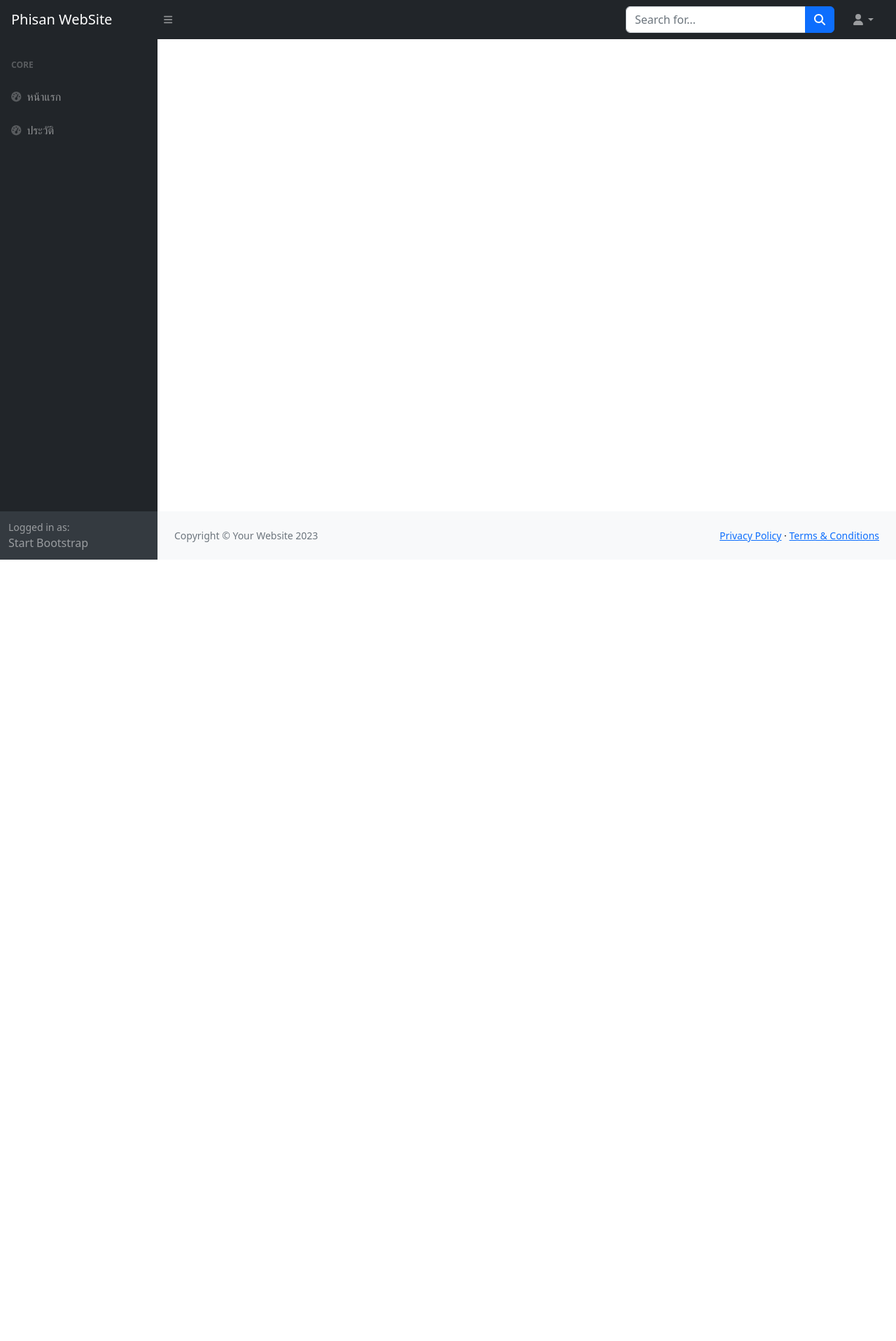
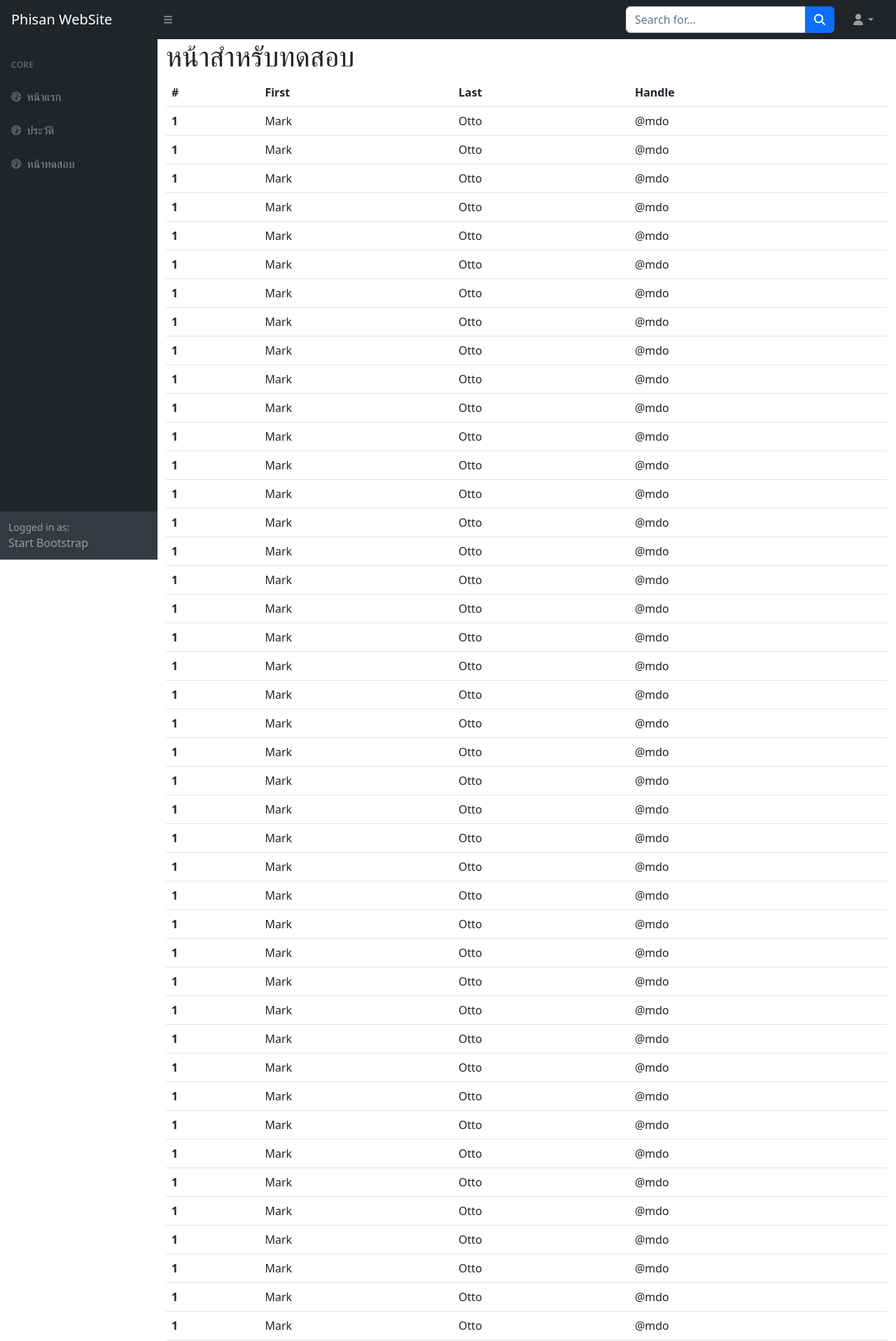
Before and after one commit to numvarn/my_django_web, a Django app: page /for/ in a window 1280 px wide. Shown: the top 1917 px of the page at 70% size. Before the commit the page ends 800 px from the top, so only its background shows below. Run offline with Django 5.2, Linux system fonts and the light colour scheme; some libraries are stand-ins or nearby versions.

Commit message:
add for loop

```diff
--- a/templates/base.html
+++ b/templates/base.html
@@ -52,6 +52,10 @@
                 <div class="sb-nav-link-icon"><i class="fas fa-tachometer-alt"></i></div>
                 ประวัติ
               </a>
+              <a class="nav-link" href='{% url "for-page" %}'>
+                <div class="sb-nav-link-icon"><i class="fas fa-tachometer-alt"></i></div>
+                หน้าทดสอบ
+              </a>
             </div>
           </div>
           <div class="sb-sidenav-footer">
--- a/templates/for_test.html
+++ b/templates/for_test.html
@@ -1 +1,27 @@
 {% extends "base.html" %}
+<!---->
+{% block contant %}
+<div class="container">
+  <h1>หน้าสำหรับทดสอบ</h1>
+  <table class="table">
+    <thead>
+      <tr>
+        <th scope="col">#</th>
+        <th scope="col">First</th>
+        <th scope="col">Last</th>
+        <th scope="col">Handle</th>
+      </tr>
+    </thead>
+    <tbody>
+      {% for i in list %}
+      <tr>
+        <th scope="row">1</th>
+        <td>Mark</td>
+        <td>Otto</td>
+        <td>@mdo</td>
+      </tr>
+      {% endfor %}
+    </tbody>
+  </table>
+</div>
+{% endblock contant %}
--- a/webpage/views.py
+++ b/webpage/views.py
@@ -12,4 +12,8 @@ def aboutPage(request):
 
 
 def forPage(request):
-    return render(request, 'for_test.html')
+    context = {}
+    lt = list(range(0, 100))
+    context["list"] = lt
+
+    return render(request, 'for_test.html', context)
```
